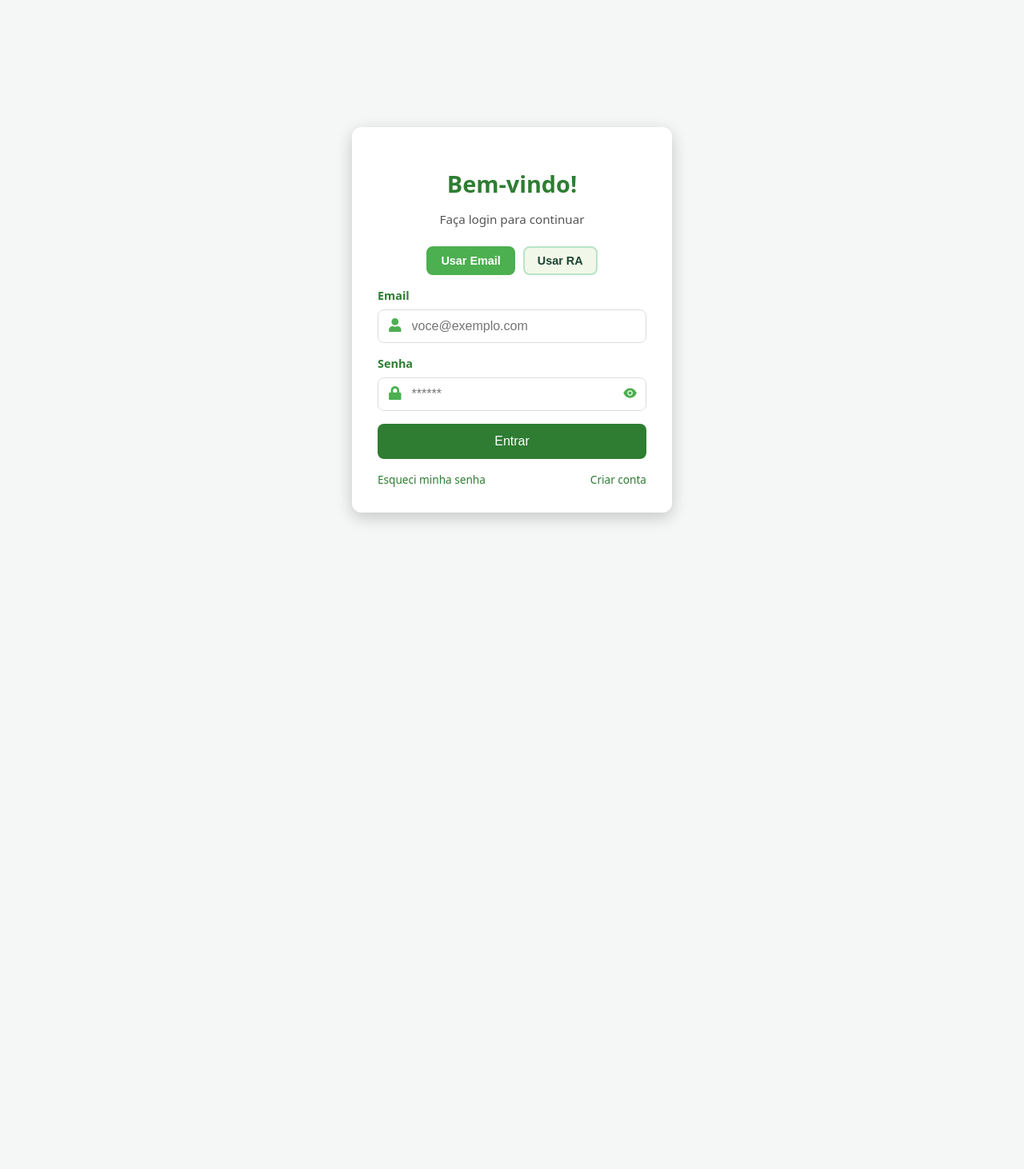
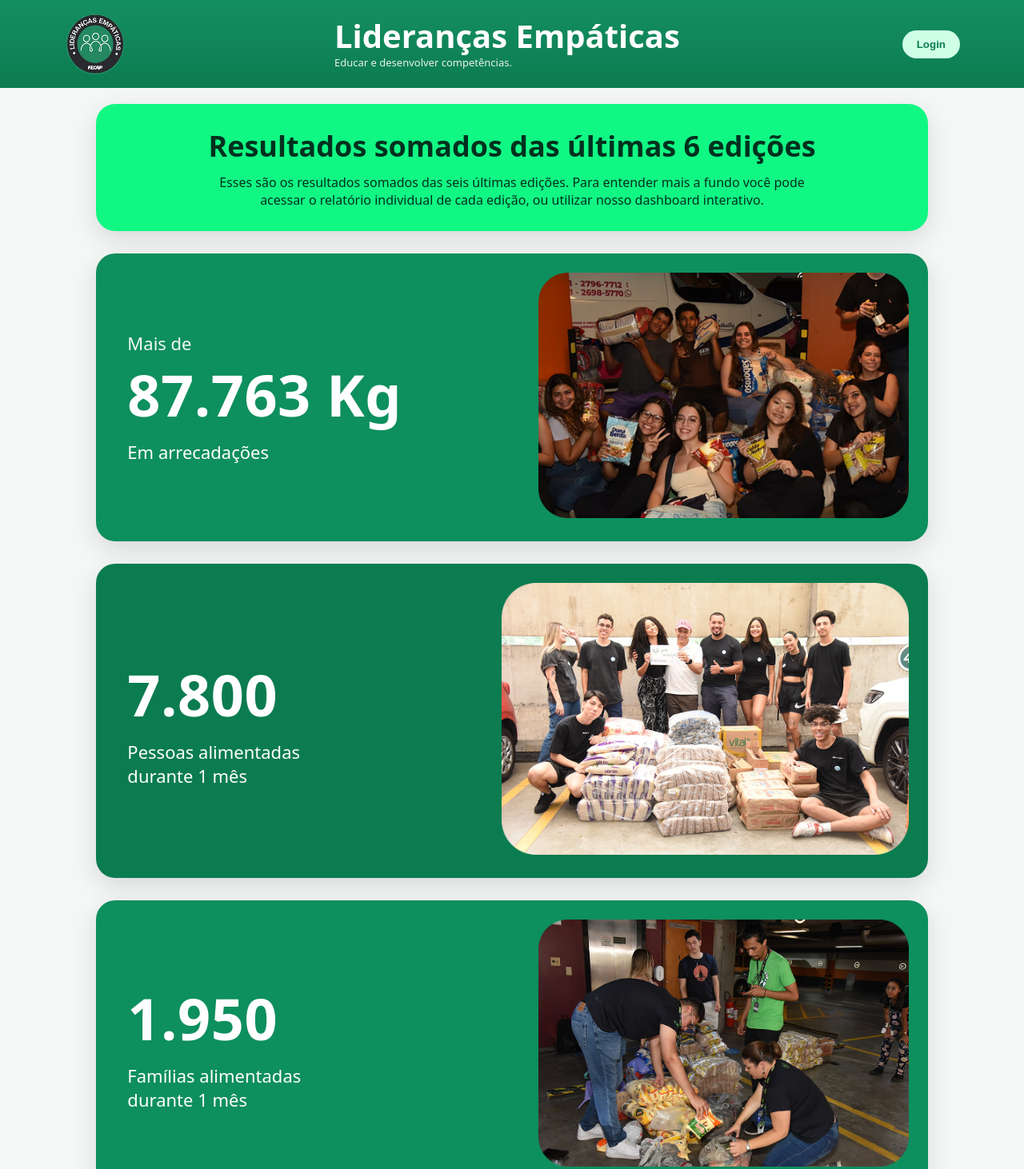
Before and after one commit to 2025-2-MCC2/Projeto7, a React (Vite) app in the folder src/Frontend/: page / in a window 1280 px wide. Shown: the top 1462 px of the page at 80% size. Before the commit the page ends 800 px from the top, so only its background shows below. Built offline with nearby package versions, Linux system fonts and the light colour scheme.

Commit message:
Atualização do App.jsx
Colocado o código que leva para a home do site

```diff
--- a/src/Frontend/src/App.jsx
+++ b/src/Frontend/src/App.jsx
@@ -4,31 +4,35 @@ import {
   BrowserRouter as Router,
   Routes,
   Route,
+  Outlet,
   Navigate,
-  Outlet,
 } from 'react-router-dom';
 
-import './styles/theme.css'; // <-- Tema global
+import './styles/theme.css'; // <- se ainda não existe, posso enviar
 
+import Header from './components/Header.jsx';
+import SectionHero from './components/SectionHero.jsx';
+import MetricCard from './components/MetricCard.jsx';
 import LoginPage from './pages/LoginPage/LoginPage.jsx';
+import Footer from './components/footer.jsx';
 import PainelInicial from './pages/PainelInicial/PainelInicial.jsx';
+import Dashboard from "./components/Dashboard.jsx";
+import RegisterPage from './pages/RegisterPage/Registerpage.jsx'; // mantém minúsculo
 import Grupos from './pages/Grupos/Grupos.jsx';
-import Dashboard from './components/Dashboard.jsx';
-import RegisterPage from './pages/RegisterPage/Registerpage.jsx';
-import PerfilPage from './pages/Perfil/PerfilPage.jsx';
+import PerfilPage from './pages/Perfil/PerfilPage.jsx'; // <-- ADICIONADO
 
-function RequireAuth() {
-  const isAuthed = !!localStorage.getItem('auth');
-  return isAuthed ? <Outlet /> : <Navigate to="/" replace />;
-}
+import img1 from './assets/img1.jpg';
+import img2 from './assets/img2.jpg';
+import img3 from './assets/img3.jpg';
+import img4 from './assets/img4.jpg';
 
-/** Aplica o tema salvo no perfil assim que o app carrega */
+/** Aplica o tema salvo no perfil ao iniciar o app */
 function ThemeBoot() {
   useEffect(() => {
     try {
       const p = JSON.parse(localStorage.getItem('perfil') || '{}');
-      const tema = p?.preferencias?.tema || 'claro';
-      document.documentElement.setAttribute('data-theme', tema === 'escuro' ? 'escuro' : 'claro');
+      const tema = p?.preferencias?.tema === 'escuro' ? 'escuro' : 'claro';
+      document.documentElement.setAttribute('data-theme', tema);
     } catch {
       document.documentElement.setAttribute('data-theme', 'claro');
     }
@@ -36,22 +40,95 @@ function ThemeBoot() {
   return null;
 }
 
+// Página pública (Home) — SEM Footer interno (evita duplicidade)
+function HomePage() {
+  useEffect(() => {
+    document.title = 'Lideranças Empáticas • Início';
+  }, []);
+
+  return (
+    <div className="page">
+      <Header />
+      <main className="container">
+        <SectionHero />
+
+        <MetricCard layout="leftText"  bg="var(--green-700)" image={img1} value={87763} unit="Kg"
+          subtitle="Em arrecadações" kicker="Mais de" imageAlt="Equipe com doações em um evento comunitário" />
+        <MetricCard layout="rightText" bg="var(--green-800)" image={img2} value={7800}
+          subtitle="Pessoas alimentadas durante 1 mês" imageAlt="Voluntários com cestas básicas e alimentos" />
+        <MetricCard layout="leftText"  bg="var(--green-700)" image={img3} value={1950}
+          subtitle="Famílias alimentadas durante 1 mês" imageAlt="Ação de distribuição de alimentos" />
+        <MetricCard layout="rightText" bg="var(--green-800)" image={img4} value={1600}
+          subtitle="Alunos participantes" kicker="Mais de" imageAlt="Grupo de estudantes participantes do projeto" />
+      </main>
+    </div>
+  );
+}
+
+// Layout com Footer único
+function LayoutComFooter() {
+  return (
+    <>
+      <Outlet />
+      <Footer />
+    </>
+  );
+}
+
+// Guardião de rotas privadas (painel, grupos, perfil, dashboard)
+function RequireAuth({ children }) {
+  const isAuthed = !!localStorage.getItem('auth');
+  return isAuthed ? children : <Navigate to="/login" replace />;
+}
+
 export default function App() {
   return (
     <Router>
       <ThemeBoot />
       <Routes>
-        {/* Públicas */}
-        <Route path="/" element={<LoginPage />} />
-        <Route path="/register" element={<RegisterPage />} />
+        {/* Rotas Públicas */}
+        <Route path="/login" element={<LoginPage />} />
+        <Route path="/registrar" element={<RegisterPage />} />
 
-        {/* Protegidas */}
-        <Route element={<RequireAuth />}>
-          <Route path="/painel" element={<PainelInicial />} />
-          <Route path="/grupos" element={<Grupos />} />
-          <Route path="/perfil" element={<PerfilPage />} />
-          <Route path="/dashboard" element={<Dashboard />} />
+        {/* Home com Footer (único) */}
+        <Route element={<LayoutComFooter />}>
+          <Route path="/" element={<HomePage />} />
         </Route>
+
+        {/* Rotas Protegidas (sem Footer) */}
+        <Route
+          path="/painel"
+          element={
+            <RequireAuth>
+              <PainelInicial />
+            </RequireAuth>
+          }
+        />
+        <Route
+          path="/grupos"
+          element={
+            <RequireAuth>
+              <Grupos />
+            </RequireAuth>
+          }
+        />
+        <Route
+          path="/perfil"       // <-- ADICIONADO: perfil agora aparece
+          element={
+            <RequireAuth>
+              <PerfilPage />
+            </RequireAuth>
+          }
+        />
+        {/* (Opcional) Se quiser expor Dashboard avulso: */}
+        {/* <Route
+          path="/dashboard"
+          element={
+            <RequireAuth>
+              <Dashboard />
+            </RequireAuth>
+          }
+        /> */}
 
         {/* Fallback */}
         <Route path="*" element={<Navigate to="/" replace />} />
```
